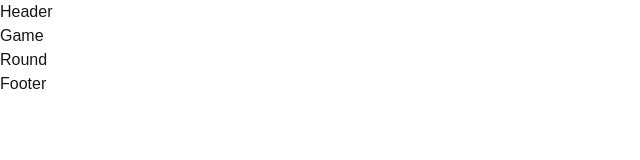
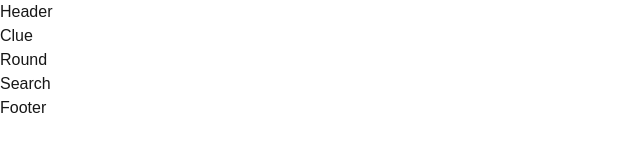
Before and after one commit to thomasamb/8dle, a Next.js app: page / in a window 1280 px wide. Shown: the top 160 px of the page, without its empty margins (0-640 px from the left). Built offline with nearby package versions, Linux system fonts and the light colour scheme.

Commit message:
Structure of passing in props to children components in game.tsx

```diff
--- a/app/lib/gameHandler.ts
+++ b/app/lib/gameHandler.ts
@@ -1,16 +1,17 @@
 import GameState from "./gameState";
 import { Answer } from "./answer";
 import { answerSet } from "./answerSet";
+import generateAnswer from "./generateAnswer";
 
-class GameHandler {
+export default class GameHandler {
   gameState: GameState;
 
-  constructor() {
-    this.gameState = new GameState(0, 0, this.getNewAnswer());
-  }
-
-  getNewAnswer(): Answer {
-    return answerSet[0];
+  constructor(gameState: GameState | null = null) {
+    if (gameState === null) {
+      this.gameState = new GameState(0, 0, generateAnswer());
+    } else {
+      this.gameState = gameState;
+    }
   }
 
   submitGuess(guess: string) {
--- /dev/null
+++ b/app/lib/generateAnswer.ts
@@ -0,0 +1,12 @@
+import { Answer } from "./answer";
+import { answerSet } from "./answerSet";
+
+export default function generateAnswer(): Answer {
+  let answerLength = answerSet.length;
+  let randomIdx = getRandomInt(answerLength);
+  return answerSet[randomIdx];
+}
+
+function getRandomInt(max: number): number {
+  return Math.floor(Math.random() * max);
+}
--- /dev/null
+++ b/app/ui/clue.tsx
@@ -0,0 +1,9 @@
+import GameState from "../lib/gameState";
+
+export default function Clue({ gameState }: { gameState: GameState }) {
+  return (
+    <>
+      <p>Clue</p>
+    </>
+  );
+}
--- a/app/ui/game.tsx
+++ b/app/ui/game.tsx
@@ -1,15 +1,26 @@
+"use client";
 import Search from "./search";
 import GameState from "../lib/gameState";
+import Clue from "./clue";
+import { useState } from "react";
+import GameHandler from "../lib/gameHandler";
 
 export default function Game() {
+  const [gameHandler, setGameHandler] = useState(new GameHandler());
+  const [gameState, setGameState] = useState(gameHandler.gameState);
   return (
     <>
-      <p>Game</p>
-      <RoundTracker />
+      <Clue gameState={gameState} />
+      <RoundTracker gameState={gameState} />
+      <Search gameState={gameState} setGameState={setGameState} />
     </>
   );
 }
 
-function RoundTracker() {
-    return <><p>Round</p></>
+function RoundTracker({gameState}: any) {
+  return (
+    <>
+      <p>Round</p>
+    </>
+  );
 }
--- a/app/ui/search.tsx
+++ b/app/ui/search.tsx
@@ -1,4 +1,12 @@
-export default function Search() {
+import GameState from "../lib/gameState";
+
+export default function Search({
+  gameState,
+  setGameState,
+}: {
+  gameState: GameState;
+  setGameState: React.Dispatch<React.SetStateAction<GameState>>;
+}) {
   return (
     <>
       <p>Search</p>
```
